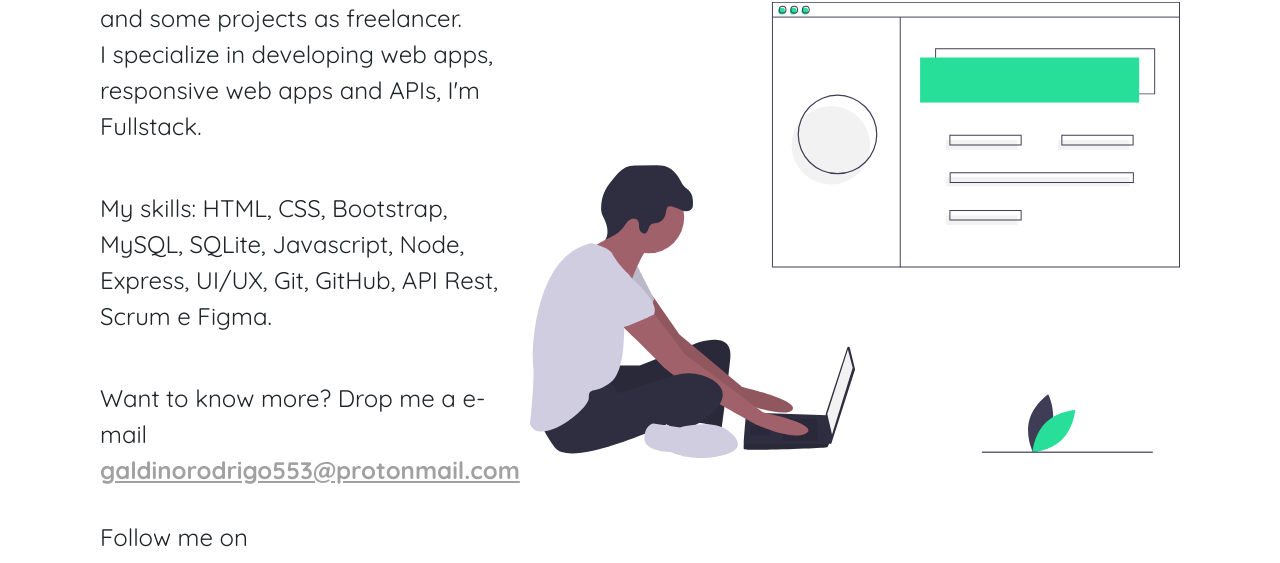
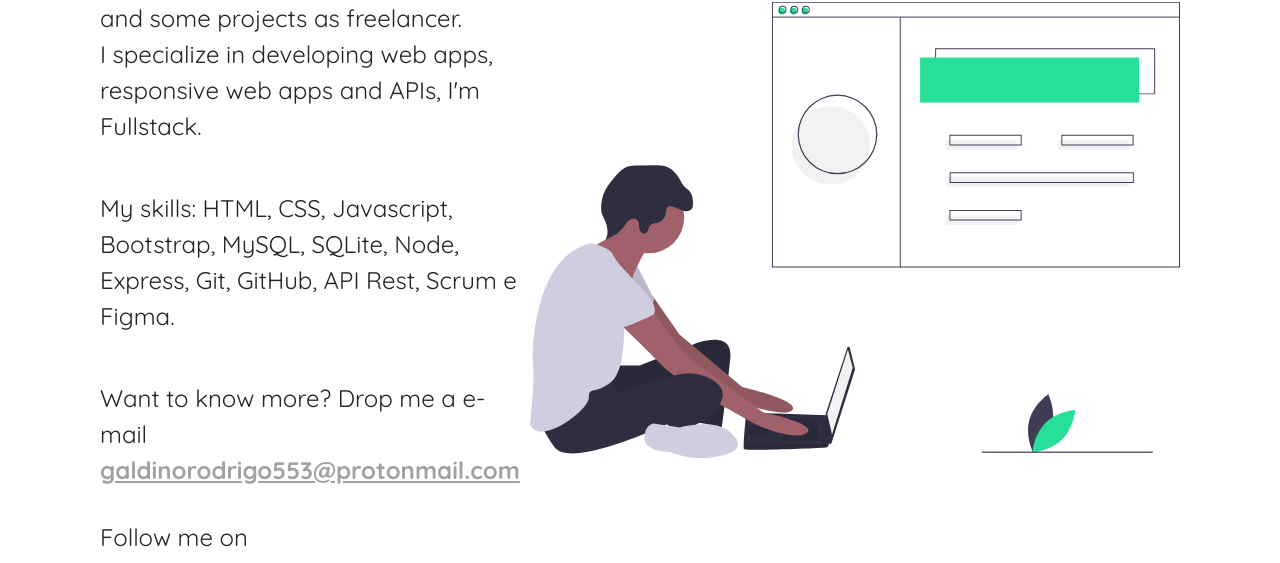
Before and after one commit to rodrigogaldino553/portifolio, a plain HTML site: page index.html in a window 1280 px wide. Shown: the part 825-1388 px from the top of the page. Drawn offline with nearby package versions, Linux system fonts and the light colour scheme.

Commit message:
Update index.html

```diff
--- a/index.html
+++ b/index.html
@@ -64,7 +64,7 @@
 
                 <p>I've worked with some own projects and some projects as freelancer. <br> I specialize in developing
                     web apps, responsive web apps and APIs, I'm Fullstack. </p>
-                <p>My skills: HTML, CSS, Bootstrap, MySQL, SQLite, Javascript, Node, Express, UI/UX, Git, GitHub,
+                <p>My skills: HTML, CSS, Javascript, Bootstrap, MySQL, SQLite, Node, Express, Git, GitHub,
                     API Rest,
                     Scrum e Figma.</p>
 
```
